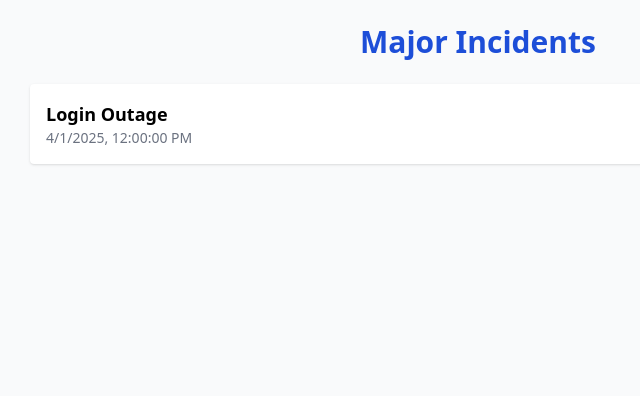
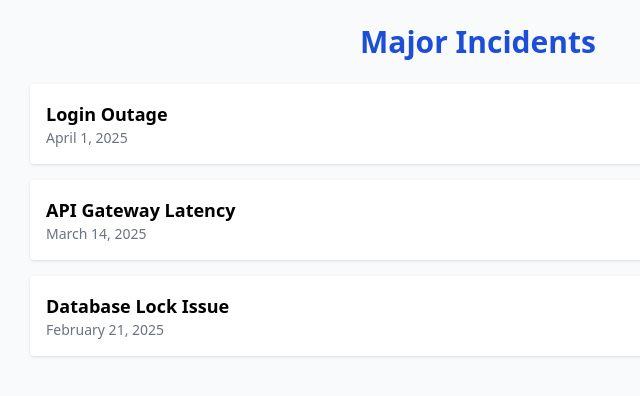
Before and after one commit to EPdacoder05/incident-replay-tool, a React (Vite) app in the folder frontend/: page / in a window 1280 px wide. Shown: the top 396 px of the page, without its empty margins (162-802 px from the left). Built offline with nearby package versions, Linux system fonts and the light colour scheme.

Commit message:
feat: add full timeline data and back button to detail view

```diff
--- a/frontend/public/mockData.json
+++ b/frontend/public/mockData.json
@@ -1,10 +1,16 @@
 [
     {
-      "id": 1,
+      "id": "mi-001",
       "title": "Login Outage",
-      "timestamp": "2025-04-01T12:00:00Z",
-      "description": "Login failures impacted users across the system.",
-      "events": [
+      "date": "2025-04-01T12:00:00Z",
+      "description": "Users were unable to log in due to authentication failures.",
+      "timeline": [
+        {
+          "timestamp": "2025-04-01T11:58:00Z",
+          "type": "Error Log Spike",
+          "source": "Splunk",
+          "description": "Authentication service logs showing repeated login failures."
+        },
         {
           "timestamp": "2025-04-01T12:00:00Z",
           "type": "Ticket Spike",
@@ -19,15 +25,15 @@
         },
         {
           "timestamp": "2025-04-01T12:04:00Z",
+          "type": "MI Approved",
+          "source": "ServiceNow",
+          "description": "Manager approved the incident as a Major Incident (MI)."
+        },
+        {
+          "timestamp": "2025-04-01T12:05:00Z",
           "type": "Banner Posted",
           "source": "ServiceNow",
           "description": "User-facing banner added: 'We are aware of a login issue and investigating.'"
-        },
-        {
-          "timestamp": "2025-04-01T12:05:00Z",
-          "type": "MI Approved",
-          "source": "ServiceNow",
-          "description": "Manager approved the incident as a Major Incident (MI)."
         },
         {
           "timestamp": "2025-04-01T12:06:00Z",
@@ -36,29 +42,111 @@
           "description": "War room channel and call created for MI discussion."
         },
         {
-          "timestamp": "2025-04-01T12:07:00Z",
-          "type": "Page Sent",
-          "source": "PagerDuty",
-          "description": "Engineering on-call team paged for login-service outage."
-        },
-        {
-          "timestamp": "2025-04-01T12:10:00Z",
-          "type": "Alert Spike",
-          "source": "Splunk",
-          "description": "Login-service logs show repeated authentication errors."
-        },
-        {
-          "timestamp": "2025-04-01T12:12:00Z",
-          "type": "Monitoring Spike",
-          "source": "Dynatrace",
-          "description": "Login-service latency exceeds 1.5s threshold."
-        },
-        {
           "timestamp": "2025-04-01T12:15:00Z",
           "type": "Fix Implemented",
           "source": "Internal",
           "description": "Rollback of deployment from earlier that day completed."
         }
       ]
+    },
+    {
+      "id": "mi-002",
+      "title": "API Gateway Latency",
+      "date": "2025-03-14T04:30:00Z",
+      "description": "High latency observed in API Gateway responses.",
+      "timeline": [
+        {
+          "timestamp": "2025-03-14T04:27:00Z",
+          "type": "Error Log Spike",
+          "source": "OpenSearch",
+          "description": "Logs show increasing response times across multiple services."
+        },
+        {
+          "timestamp": "2025-03-14T04:30:00Z",
+          "type": "Ticket Spike",
+          "source": "ServiceNow",
+          "description": "15 tickets submitted regarding slow API response."
+        },
+        {
+          "timestamp": "2025-03-14T04:32:00Z",
+          "type": "MI Proposed",
+          "source": "ServiceNow",
+          "description": "Major Incident proposed due to volume of API complaints."
+        },
+        {
+          "timestamp": "2025-03-14T04:34:00Z",
+          "type": "MI Approved",
+          "source": "ServiceNow",
+          "description": "Manager approved the incident as a Major Incident (MI)."
+        },
+        {
+          "timestamp": "2025-03-14T04:35:00Z",
+          "type": "Banner Posted",
+          "source": "ServiceNow",
+          "description": "Banner: 'We are investigating delays in API Gateway performance.'"
+        },
+        {
+          "timestamp": "2025-03-14T04:36:00Z",
+          "type": "Teams Channel Created",
+          "source": "Microsoft Teams",
+          "description": "War room opened for incident response coordination."
+        },
+        {
+          "timestamp": "2025-03-14T04:45:00Z",
+          "type": "Fix Implemented",
+          "source": "Internal",
+          "description": "Traffic rerouted to secondary gateway node."
+        }
+      ]
+    },
+    {
+      "id": "mi-003",
+      "title": "Database Lock Issue",
+      "date": "2025-02-21T21:15:00Z",
+      "description": "Database deadlocks affected several internal tools.",
+      "timeline": [
+        {
+          "timestamp": "2025-02-21T21:11:00Z",
+          "type": "Error Log Spike",
+          "source": "Dynatrace",
+          "description": "Monitoring showed repeated lock timeout warnings."
+        },
+        {
+          "timestamp": "2025-02-21T21:15:00Z",
+          "type": "Ticket Spike",
+          "source": "ServiceNow",
+          "description": "11 tickets filed about data entry failures."
+        },
+        {
+          "timestamp": "2025-02-21T21:17:00Z",
+          "type": "MI Proposed",
+          "source": "ServiceNow",
+          "description": "Incident proposed due to pattern of database access errors."
+        },
+        {
+          "timestamp": "2025-02-21T21:18:00Z",
+          "type": "MI Approved",
+          "source": "ServiceNow",
+          "description": "Approved for immediate MI handling."
+        },
+        {
+          "timestamp": "2025-02-21T21:19:00Z",
+          "type": "Banner Posted",
+          "source": "ServiceNow",
+          "description": "Banner posted: 'Some tools may experience errors while saving.'"
+        },
+        {
+          "timestamp": "2025-02-21T21:20:00Z",
+          "type": "Teams Channel Created",
+          "source": "Microsoft Teams",
+          "description": "War room created to address DB locking issues."
+        },
+        {
+          "timestamp": "2025-02-21T21:30:00Z",
+          "type": "Fix Implemented",
+          "source": "Internal",
+          "description": "Killed stale transactions and restarted locked tables."
+        }
+      ]
     }
   ]
--- a/frontend/src/pages/Home.jsx
+++ b/frontend/src/pages/Home.jsx
@@ -22,7 +22,13 @@ function Home() {
             className="block bg-white p-4 rounded shadow hover:bg-blue-50 transition"
           >
             <h2 className="text-lg font-semibold">{incident.title}</h2>
-            <p className="text-sm text-gray-500">{new Date(incident.timestamp).toLocaleString()}</p>
+            <p className="text-sm text-gray-500">
+              {new Date(incident.date).toLocaleDateString(undefined, {
+                year: "numeric",
+                month: "long",
+                day: "numeric"
+              })}
+            </p>
           </Link>
         ))}
       </div>
--- a/frontend/src/pages/IncidentDetail.jsx
+++ b/frontend/src/pages/IncidentDetail.jsx
@@ -1,37 +1,54 @@
-import { useEffect, useState } from 'react';
-import { useParams, Link } from 'react-router-dom';
+import { useParams, useNavigate } from "react-router-dom";
+import { useEffect, useState } from "react";
 
 function IncidentDetail() {
   const { id } = useParams();
+  const navigate = useNavigate();
   const [incident, setIncident] = useState(null);
+  const [loading, setLoading] = useState(true);
 
   useEffect(() => {
-    fetch('/mockData.json') // Same JSON file
+    fetch("/mockData.json")
       .then((res) => res.json())
       .then((data) => {
-        const selected = data.find((item) => item.id === parseInt(id));
-        setIncident(selected);
+        const found = data.find((item) => item.id === id);
+        setIncident(found);
+        setLoading(false);
       })
-      .catch(console.error);
+      .catch((err) => {
+        console.error("Failed to load incident:", err);
+        setLoading(false);
+      });
   }, [id]);
 
-  if (!incident) return <p className="text-center mt-10">Loading...</p>;
+  if (loading) return <p className="text-center mt-10">Loading...</p>;
+
+  if (!incident)
+    return <p className="text-center text-red-500 mt-10">Incident not found.</p>;
 
   return (
-    <div className="min-h-screen bg-gray-50 p-6">
-      <Link to="/" className="text-blue-600 underline mb-4 inline-block">&larr; Back</Link>
+    <div className="min-h-screen bg-gray-100 p-6">
+        <button
+            onClick={() => navigate(-1)}
+            className="mb-4 text-blue-600 hover:underline text-sm"
+        >
+            ← Back
+        </button>
       <h1 className="text-2xl font-bold text-blue-700 mb-4">{incident.title}</h1>
       <p className="text-gray-600 mb-6">{incident.description}</p>
 
       <ul className="space-y-4">
-        {incident.events.map((event, idx) => (
-          <li key={idx} className="border-l-4 border-blue-500 pl-4">
-            <p className="text-sm text-gray-500">{new Date(event.timestamp).toLocaleString()}</p>
-            <h2 className="text-lg font-semibold">{event.type}</h2>
-            <p className="text-sm text-gray-600">
-              <span className="font-semibold">Source:</span> {event.source}
-            </p>
-            <p className="text-gray-800">{event.description}</p>
+        {incident.timeline.map((event, idx) => (
+          <li key={idx} className="relative pl-6 border-l-2 border-blue-500">
+            <div className="absolute left-0 top-1.5 w-3 h-3 bg-blue-500 rounded-full"></div>
+            <div className="bg-white p-4 rounded shadow-sm">
+              <p className="text-xs text-gray-500">{event.timestamp}</p>
+              <h2 className="text-lg font-bold">{event.type}</h2>
+              <p className="text-sm text-gray-600">
+                <span className="font-semibold">Source:</span> {event.source}
+              </p>
+              <p className="text-gray-800 mt-1">{event.description}</p>
+            </div>
           </li>
         ))}
       </ul>
```
